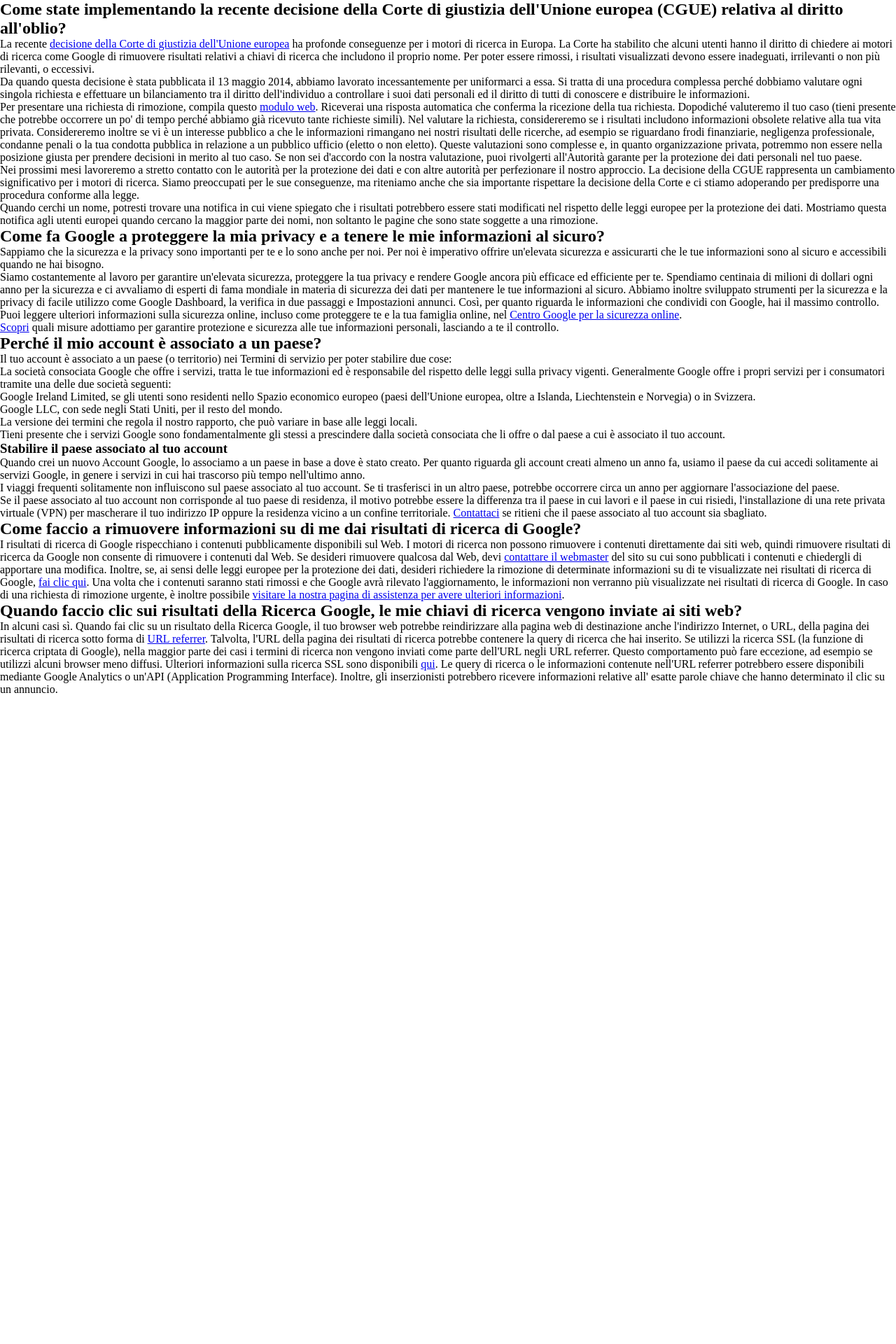
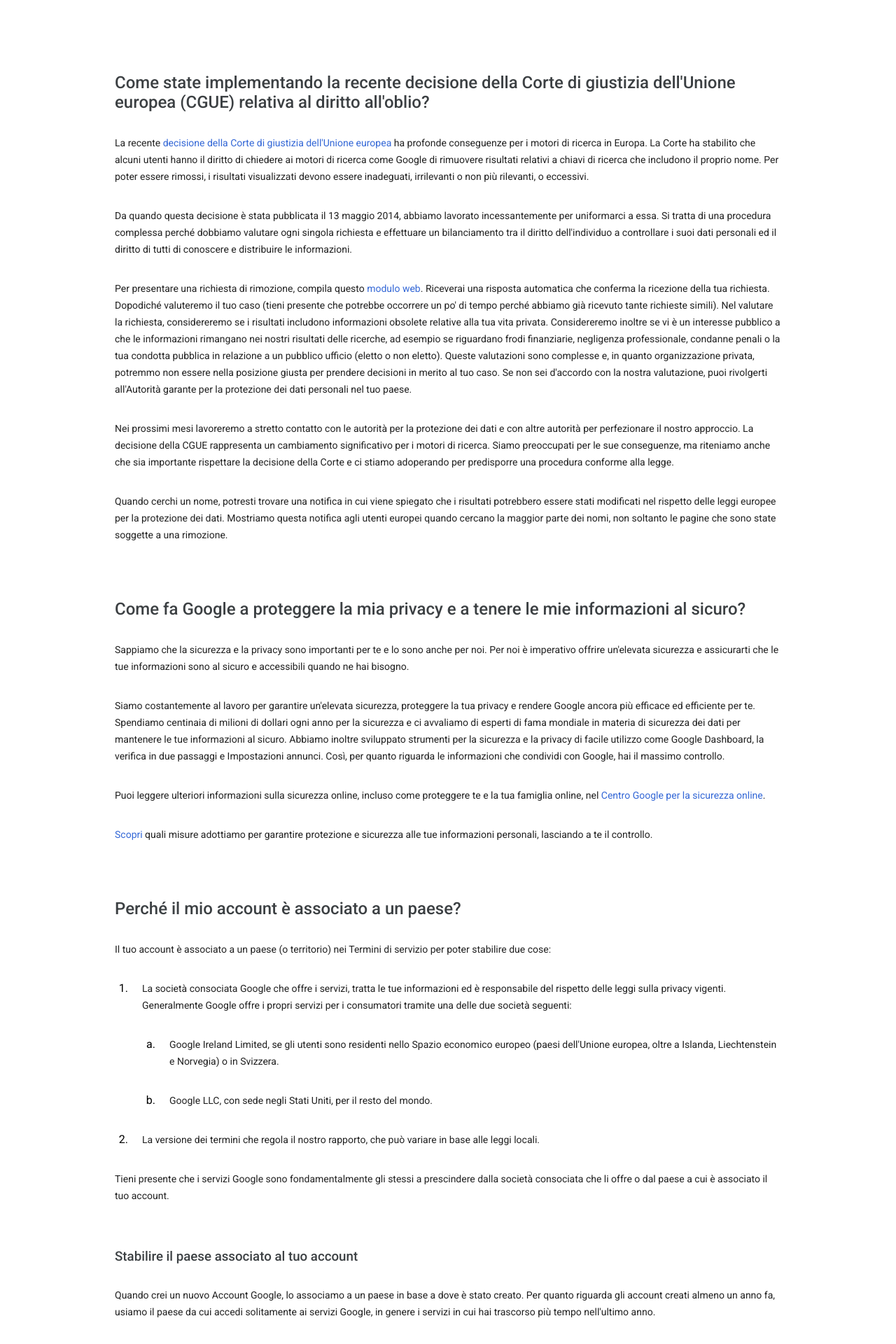
Before and after one commit to chazn3x/php-google-faq, a PHP site: page / in a window 1280 px wide. Shown: the top 1920 px of the page at 70% size. Before the commit the page ends 990 px from the top, so only its background shows below. Run offline with PHP 8.4, Linux system fonts and the light colour scheme.

Commit message:
fine main

```diff
--- a/index.php
+++ b/index.php
@@ -112,7 +112,7 @@ $faqs = [
     <!-- Header -->
     <header></header>
     <!-- Main -->
-    <main>
+    <main class="container">
         <div class="faqs">
             <?php foreach ($faqs as $faq) { ?>
                 <div class="faqs-faq">
--- a/style.css
+++ b/style.css
@@ -1,7 +1,60 @@
-* {
+@import url("https://fonts.googleapis.com/css2?family=Roboto:wght@100;300;400;500;700;900&display=swap");
+*:not(ol) {
   margin: 0;
   padding: 0;
   -webkit-box-sizing: border-box;
           box-sizing: border-box;
 }
+
+body {
+  font-family: 'Roboto', sans-serif;
+  font-smooth: antialiased;
+  -webkit-font-smoothing: antialiased;
+}
+
+h2, h3, h4 {
+  color: #3c4043;
+  font-weight: 500;
+}
+
+p {
+  color: rgba(0, 0, 0, 0.87);
+  font-weight: 400;
+  font-size: 14px;
+  line-height: 24px;
+  margin: 2rem 0;
+}
+
+a {
+  color: rgba(0, 0, 0, 0.87);
+  text-decoration: none;
+}
+
+.container {
+  width: 100%;
+  max-width: 1000px;
+  padding: 1.5rem;
+  margin: 0 auto;
+}
+
+.faqs-faq {
+  margin: 5rem 0;
+}
+
+.faqs-faq ol {
+  margin: 0 0 0 23px;
+  padding: 0;
+}
+
+.faqs-faq ol li {
+  padding-left: 1rem;
+}
+
+.faqs-faq h3 {
+  margin-top: 4rem;
+}
+
+.faqs-link {
+  color: #3367d6;
+}
 /*# sourceMappingURL=style.css.map */
--- a/style.scss
+++ b/style.scss
@@ -1,16 +1,40 @@
+@import url('https://fonts.googleapis.com/css2?family=Roboto:wght@100;300;400;500;700;900&display=swap');
 // Reset
-* {
+*:not(ol) {
     margin: 0;
     padding: 0;
     box-sizing: border-box;
 }
 
 // Typo
-
-
+body {
+    font-family: 'Roboto', sans-serif;
+    font-smooth: antialiased;
+    -webkit-font-smoothing: antialiased;
+}
+h2, h3, h4 {
+    color: #3c4043;
+    font-weight: 500;
+}
+p {
+    color: rgba(0,0,0,.87);
+    font-weight: 400;
+    font-size: 14px;
+    line-height: 24px;
+    margin: 2rem 0;
+}
+a {
+    color: rgba(0,0,0,.87);
+    text-decoration: none;
+}
 
 // Commons
-
+.container {
+    width: 100%;
+    max-width: 1000px;
+    padding: 1.5rem;
+    margin: 0 auto;
+}
 
 
 // Header
@@ -18,7 +42,24 @@
 
 
 // Main
-
+.faqs {
+    &-faq {
+        margin: 5rem 0;
+        ol {
+            margin: 0 0 0 23px;
+            padding: 0;
+            li {
+                padding-left: 1rem;
+            }
+        }
+        h3 {
+            margin-top: 4rem;
+        }
+    }
+    &-link {
+        color: #3367d6;
+    }
+}
 
 
 // Footer
```
Also changed, not shown: 1 other file.
